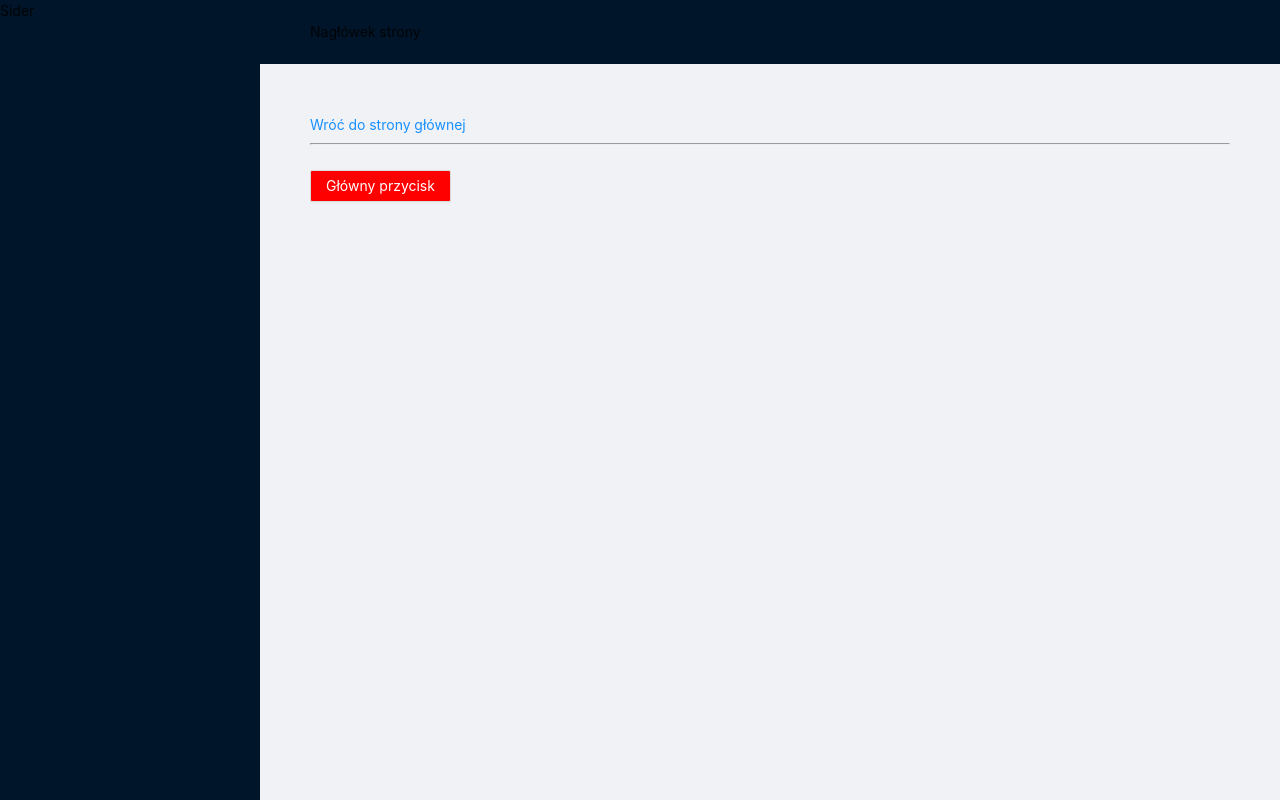
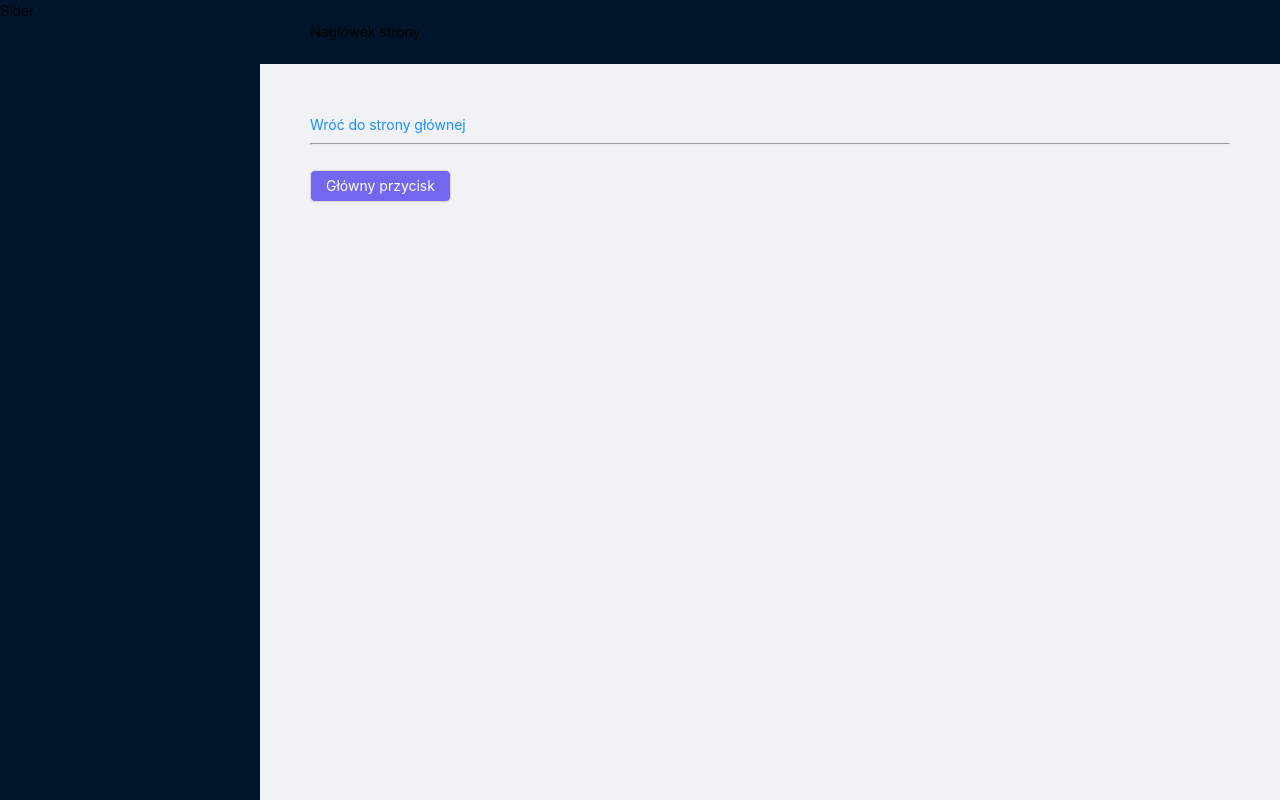
Before and after one commit to grupadotnet/eAkademik, a React (Create React App) app in the folder frontend/: page /#/components in a window 1280 px wide. Built offline with nearby package versions, Linux system fonts and the light colour scheme.

Commit message:
Zmieniono kolor buttona

```diff
--- a/frontend/package.json
+++ b/frontend/package.json
@@ -45,6 +45,7 @@
     ]
   },
   "devDependencies": {
-    "@types/react-router-dom": "^5.3.3"
+    "@types/react-router-dom": "^5.3.3",
+    "@types/styled-components": "^5.1.25"
   }
 }
--- a/frontend/src/components/buttons/Button.tsx
+++ b/frontend/src/components/buttons/Button.tsx
@@ -8,6 +8,7 @@ const Button = styled(AButton)`
   /* TODO: Change colors */
   background-color: ${Colors.primary};
   color: ${Colors.onPrimary};
+  border-radius: 5px;
 
   &:hover {
     color: ${Colors.onPrimary};
--- a/frontend/src/styles/colors.ts
+++ b/frontend/src/styles/colors.ts
@@ -2,8 +2,9 @@
 
 const red = '#FF0000';
 const white = '#FFFFFF';
+const cornflowerBlue = '#7467EF';
 
 export const Colors = {
-  primary: red,
+  primary: cornflowerBlue,
   onPrimary: white,
 }
```
Also changed, not shown: 2 other files (tests, documents, lock files or other folders).
